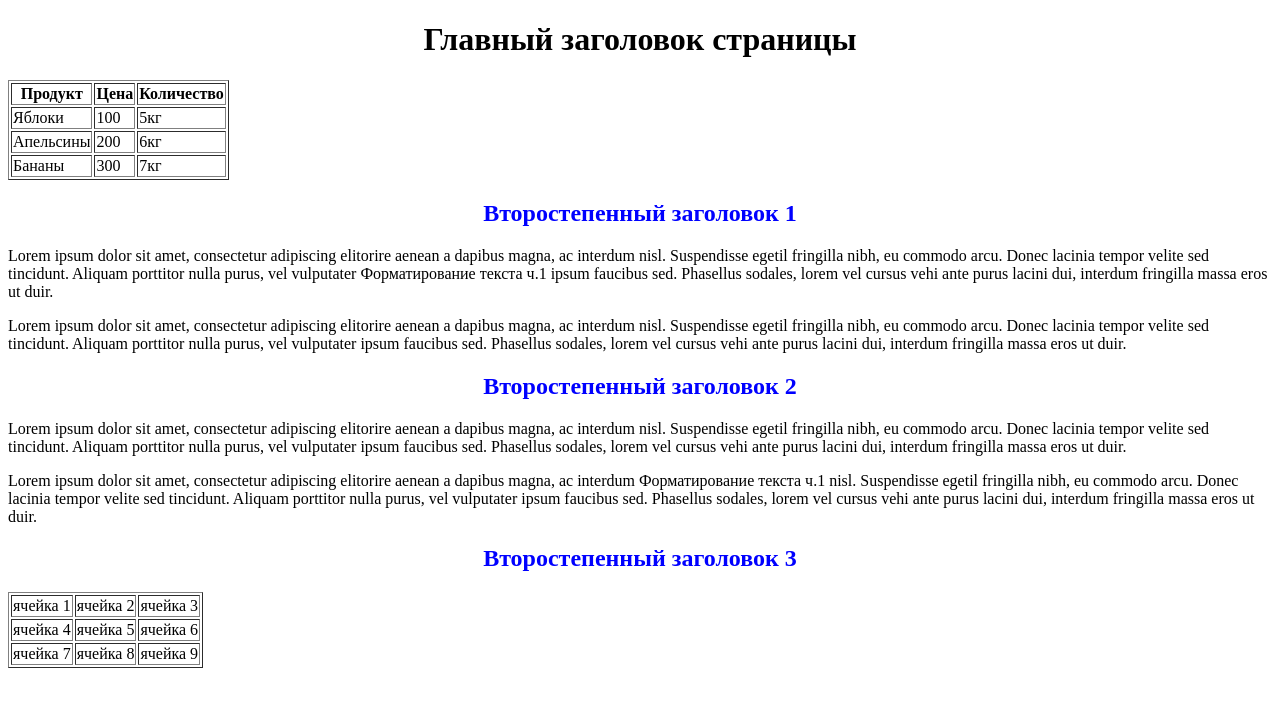
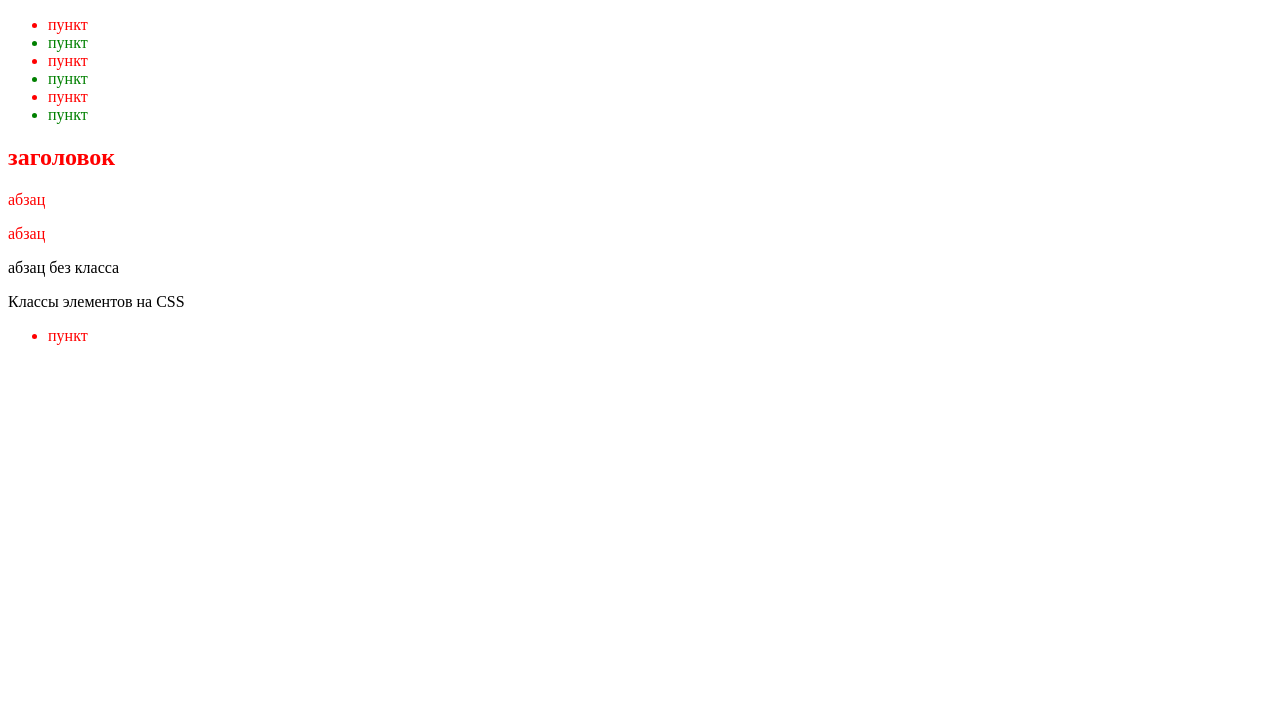
Before and after one commit to alex1820alex/PYTHON, a plain HTML site: page index.html in a window 1280 px wide. Drawn offline with Linux system fonts and the light colour scheme.

Commit message:
CSS стили(классы)

```diff
--- a/index.html
+++ b/index.html
@@ -6,107 +6,27 @@
     <link href="style.css" rel="stylesheet">
 </head>
 <body>
-<h1>Главный заголовок страницы</h1>
-<table border="1">
-    <tr>
-        <th>Продукт</th>
-        <th>Цена</th>
-        <th>Количество</th>
-    </tr>
-    <tr>
-        <td>Яблоки</td>
-        <td>100</td>
-        <td>5кг</td>
-    </tr>
-    <tr>
-        <td>Апельсины</td>
-        <td>200</td>
-        <td>6кг</td>
-    </tr>
-    <tr>
-        <td>Бананы</td>
-        <td>300</td>
-        <td>7кг</td>
-    </tr>
-</table>
-<h2>Второстепенный заголовок 1</h2>
-<p>
-    Lorem ipsum dolor sit amet, consectetur
-    adipiscing elitorire
-    aenean a dapibus magna, ac interdum
-    nisl. Suspendisse egetil
-    fringilla nibh, eu commodo arcu.
-    Donec lacinia tempor velite
-    sed tincidunt. Aliquam porttitor
-    nulla purus, vel vulputater
-    Форматирование текста ч.1
-    ipsum faucibus sed. Phasellus
-    sodales, lorem vel cursus vehi
-    ante purus lacini dui, interdum fringilla
-    massa eros ut duir.
+<ul>
+    <li class="odd">пункт</li>
+    <li class="eve">пункт</li>
+    <li class="odd">пункт</li>
+    <li class="eve">пункт</li>
+    <li class="odd">пункт</li>
+    <li class="eve">пункт</li>
+</ul>
+<h2 class="eee">заголовок</h2>
+<p class="eee">
+    абзац
+</p>
+<p class="eee">
+    абзац
 </p>
 <p>
-    Lorem ipsum dolor sit amet, consectetur
-    adipiscing elitorire
-    aenean a dapibus magna, ac interdum
-    nisl. Suspendisse egetil
-    fringilla nibh, eu commodo arcu.
-    Donec lacinia tempor velite
-    sed tincidunt. Aliquam porttitor
-    nulla purus, vel vulputater
-    ipsum faucibus sed. Phasellus
-    sodales, lorem vel cursus vehi
-    ante purus lacini dui, interdum fringilla
-    massa eros ut duir.
+    абзац без класса
 </p>
-<h2>Второстепенный заголовок 2</h2>
-<p>
-    Lorem ipsum dolor sit amet, consectetur
-    adipiscing elitorire
-    aenean a dapibus magna, ac interdum
-    nisl. Suspendisse egetil
-    fringilla nibh, eu commodo arcu.
-    Donec lacinia tempor velite
-    sed tincidunt. Aliquam porttitor
-    nulla purus, vel vulputater
-    ipsum faucibus sed. Phasellus
-    sodales, lorem vel cursus vehi
-    ante purus lacini dui, interdum fringilla
-    massa eros ut duir.
-</p>
-<p>
-    Lorem ipsum dolor sit amet, consectetur
-    adipiscing elitorire
-    aenean a dapibus magna, ac interdum
-    Форматирование текста ч.1
-    nisl. Suspendisse egetil
-    fringilla nibh, eu commodo arcu.
-    Donec lacinia tempor velite
-    sed tincidunt. Aliquam porttitor
-    nulla purus, vel vulputater
-    ipsum faucibus sed. Phasellus
-    sodales, lorem vel cursus vehi
-    ante purus lacini dui, interdum fringilla
-    massa eros ut duir.
-</p>
-<h2>Второстепенный заголовок 3</h2>
-<table border="1">
-    <tr>
-        <td>ячейка 1</td>
-        <td>ячейка 2</td>
-        <td>ячейка 3</td>
-    </tr>
-    <tr>
-        <td>ячейка 4</td>
-        <td>ячейка 5</td>
-        <td>ячейка 6</td>
-    </tr>
-    <tr>
-        <td>ячейка 7</td>
-        <td>ячейка 8</td>
-        <td>ячейка 9</td>
-    </tr>
-</table>
-</table>
+Классы элементов на CSS
+<ul class="eee">
+    <li>пункт</li>
+</ul>
 </body>
 </html>
--- a/style.css
+++ b/style.css
@@ -1,10 +1,9 @@
-h1,h2,h3 {
-text-align: center;
+.odd {
+color:red
 }
-h2 {
-color: blue;
+.eve {
+color:green
 }
-h3 {
-font-size: 16px;
-color: red;
+.eee {
+color:red;
 }
```
